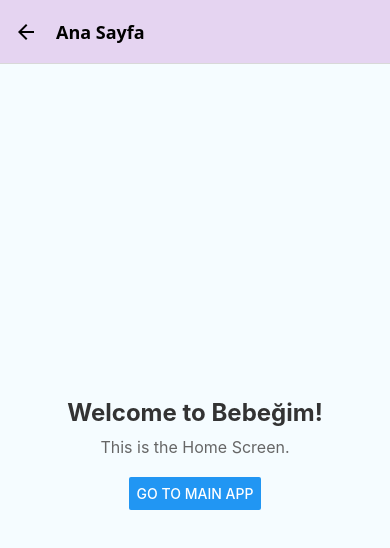
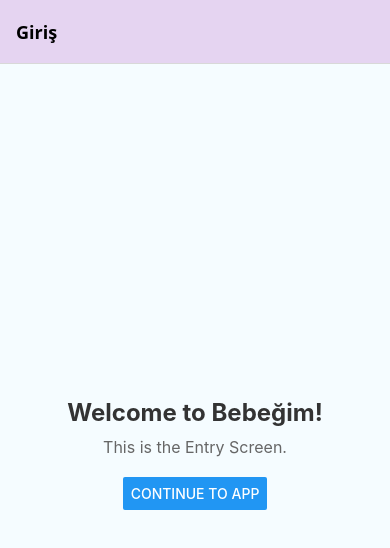
Before and after one commit to KodFikirSanat/BabyTrackerApp, a React Native app: screen /Main in a window 390 px wide. Shown: the top 548 px of the page. Built offline with nearby package versions, Linux system fonts and the light colour scheme.

Commit message:
feat: Implemented full app navigation with Stack and Bottom Tab Navigators, and new screens

```diff
--- a/src/navigation/AppNavigator.tsx
+++ b/src/navigation/AppNavigator.tsx
@@ -13,8 +13,8 @@ import {createNativeStackNavigator} from '@react-navigation/native-stack';
 
 // Import screen components
 import SplashScreen from '../screens/SplashScreen';
-import HomeScreen from '../screens/HomeScreen';
-import MainTabNavigator from './MainTabNavigator'; // Import the new tab navigator
+import EntryScreen from '../screens/EntryScreen'; // Updated from HomeScreen
+import MainTabNavigator from './MainTabNavigator';
 
 // Import the RootStackParamList type for type safety
 import {RootStackParamList} from '../types/navigation';
@@ -42,17 +42,17 @@ const AppNavigator = () => {
         <Stack.Screen
           name="Splash"
           component={SplashScreen}
-          options={{headerShown: false}} // Hide header for the splash screen
+          options={{headerShown: false}}
         />
         <Stack.Screen
-          name="Home"
-          component={HomeScreen}
-          options={{title: 'Ana Sayfa'}} // Title for the Home screen
+          name="Entry" // Updated from "Home"
+          component={EntryScreen} // Updated from HomeScreen
+          options={{title: 'Giriş'}}
         />
         <Stack.Screen
-          name="Main"
+          name="MainTabs" // Updated from "Main"
           component={MainTabNavigator}
-          options={{title: 'Bebeğim'}} // This title will be shown in the header for all tabs
+          options={{title: 'Bebeğim'}} // This header title applies to the whole tab navigator
         />
       </Stack.Navigator>
     </NavigationContainer>
--- a/src/navigation/MainTabNavigator.tsx
+++ b/src/navigation/MainTabNavigator.tsx
@@ -2,26 +2,21 @@
 
 /**
  * @file This component defines the main bottom tab navigation of the application.
- * It includes tabs for Tracking, AI, and Guides.
+ * It includes tabs for Home, Tracking, AI, Guides, and Profile.
  *
  * @format
  */
 
 import React from 'react';
 import {createBottomTabNavigator} from '@react-navigation/bottom-tabs';
+import {MainTabParamList} from '../types/navigation';
 
 // Import the screens for the tabs
+import HomeScreen from '../screens/HomeScreen';
 import TrackingScreen from '../screens/TrackingScreen';
 import AIScreen from '../screens/AIScreen';
 import GuidesScreen from '../screens/GuidesScreen';
-
-// This type will be used to ensure type safety for the tab navigator's screens.
-// We will add this to our main navigation types file in the next step.
-export type MainTabParamList = {
-  Tracking: undefined;
-  AI: undefined;
-  Guides: undefined;
-};
+import ProfileScreen from '../screens/ProfileScreen';
 
 const Tab = createBottomTabNavigator<MainTabParamList>();
 
@@ -31,37 +26,46 @@ const MainTabNavigator = () => {
 
   return (
     <Tab.Navigator
+      initialRouteName="HomeTab" // Set the initial tab to be the Home tab
       screenOptions={{
-        // Use the header from the parent Stack navigator
-        headerShown: false,
-        // Active tab color - using the blue from your doc
-        tabBarActiveTintColor: '#6b9ac4',
-        // Inactive tab color
-        tabBarInactiveTintColor: 'gray',
-        tabBarStyle: {
-          backgroundColor: '#ffffff', // White background for the tab bar
-        },
+        headerShown: false, // The header is handled by the parent StackNavigator
+        tabBarActiveTintColor: '#6b9ac4', // Active icon/label color
+        tabBarInactiveTintColor: 'gray', // Inactive icon/label color
       }}>
       <Tab.Screen
-        name="Tracking"
+        name="HomeTab"
+        component={HomeScreen}
+        options={{
+          tabBarLabel: 'Ana Sayfa',
+          // We will add icons later
+        }}
+      />
+      <Tab.Screen
+        name="TrackingTab"
         component={TrackingScreen}
         options={{
           tabBarLabel: 'Takip',
-          // Icons will be added in a future step
         }}
       />
       <Tab.Screen
-        name="AI"
+        name="AITab"
         component={AIScreen}
         options={{
           tabBarLabel: 'Yapay Zeka',
         }}
       />
       <Tab.Screen
-        name="Guides"
+        name="GuidesTab"
         component={GuidesScreen}
         options={{
           tabBarLabel: 'Rehberler',
+        }}
+      />
+      <Tab.Screen
+        name="ProfileTab"
+        component={ProfileScreen}
+        options={{
+          tabBarLabel: 'Profil',
         }}
       />
     </Tab.Navigator>
--- /dev/null
+++ b/src/screens/EntryScreen.tsx
@@ -0,0 +1,60 @@
+// src/screens/EntryScreen.tsx
+
+/**
+ * @file The entry screen of the application, shown after the splash screen.
+ * This screen might typically contain login/signup options.
+ *
+ * @format
+ */
+
+import React from 'react';
+import {View, Text, StyleSheet, Button} from 'react-native';
+import type {NativeStackScreenProps} from '@react-navigation/native-stack';
+import {RootStackParamList} from '../types/navigation';
+
+// Type definition for the Entry screen props.
+// Note: We will update 'Entry' in RootStackParamList in a later step.
+type EntryScreenProps = NativeStackScreenProps<RootStackParamList, 'Entry'>;
+
+const EntryScreen = ({navigation}: EntryScreenProps) => {
+  // 🚀 Log when the component mounts.
+  console.log('🚀 EntryScreen: Component mounted');
+
+  const handleGoToMainApp = () => {
+    console.log('🚀 EntryScreen: Navigating to MainTabs...');
+    navigation.navigate('MainTabs'); // We will rename 'Main' to 'MainTabs' later.
+  };
+
+  return (
+    <View style={styles.container}>
+      <Text style={styles.title}>Welcome to Bebeğim!</Text>
+      <Text style={styles.subtitle}>This is the Entry Screen.</Text>
+      <Button title="Continue to App" onPress={handleGoToMainApp} />
+    </View>
+  );
+};
+
+const styles = StyleSheet.create({
+  container: {
+    flex: 1,
+    justifyContent: 'center',
+    alignItems: 'center',
+    backgroundColor: '#F5FCFF',
+    padding: 20,
+  },
+  title: {
+    fontSize: 24,
+    fontWeight: 'bold',
+    textAlign: 'center',
+    color: '#333333',
+    marginBottom: 10,
+  },
+  subtitle: {
+    fontSize: 16,
+    textAlign: 'center',
+    color: '#666666',
+    marginBottom: 20,
+  },
+});
+
+export default EntryScreen;
--- a/src/screens/HomeScreen.tsx
+++ b/src/screens/HomeScreen.tsx
@@ -1,34 +1,23 @@
 // src/screens/HomeScreen.tsx
 
 /**
- * @file The main home screen of the application.
- * This is the first screen the user sees after the splash screen.
+ * @file The main Home screen, part of the bottom tab navigator.
+ * This screen displays a welcome message and quick access buttons.
  *
  * @format
  */
 
 import React from 'react';
-import {View, Text, StyleSheet, Button} from 'react-native';
-import type {NativeStackScreenProps} from '@react-navigation/native-stack';
-import {RootStackParamList} from '../types/navigation';
+import {View, Text, StyleSheet} from 'react-native';
 
-// Type definition for the Home screen props.
-type HomeScreenProps = NativeStackScreenProps<RootStackParamList, 'Home'>;
-
-const HomeScreen = ({navigation}: HomeScreenProps) => {
+const HomeScreen = () => {
   // 🚀 Log when the component mounts.
   console.log('🚀 HomeScreen: Component mounted');
 
-  const handleGoToMainApp = () => {
-    console.log('🚀 HomeScreen: Navigating to Main tab navigator...');
-    navigation.navigate('Main');
-  };
-
   return (
     <View style={styles.container}>
-      <Text style={styles.title}>Welcome to Bebeğim!</Text>
-      <Text style={styles.subtitle}>This is the Home Screen.</Text>
-      <Button title="Go to Main App" onPress={handleGoToMainApp} />
+      <Text style={styles.title}>Ana Sayfa</Text>
+      <Text style={styles.subtitle}>Hoş geldin! İşte son aktivitelerin.</Text>
     </View>
   );
 };
@@ -38,21 +27,16 @@ const styles = StyleSheet.create({
     flex: 1,
     justifyContent: 'center',
     alignItems: 'center',
-    backgroundColor: '#F5FCFF',
     padding: 20,
   },
   title: {
-    fontSize: 24,
+    fontSize: 28,
     fontWeight: 'bold',
-    textAlign: 'center',
-    color: '#333333',
-    marginBottom: 10,
+    marginBottom: 8,
   },
   subtitle: {
-    fontSize: 16,
-    textAlign: 'center',
-    color: '#666666',
-    marginBottom: 20,
+    fontSize: 18,
+    color: 'gray',
   },
 });
 
--- /dev/null
+++ b/src/screens/ProfileScreen.tsx
@@ -0,0 +1,37 @@
+// src/screens/ProfileScreen.tsx
+
+/**
+ * @file The user's profile screen.
+ * Displays and allows editing of baby and user information.
+ *
+ * @format
+ */
+
+import React from 'react';
+import {View, Text, StyleSheet} from 'react-native';
+
+const ProfileScreen = () => {
+  // 🚀 Log when the component mounts.
+  console.log('🚀 ProfileScreen: Component mounted');
+
+  return (
+    <View style={styles.container}>
+      <Text style={styles.title}>Profilim Sayfası</Text>
+    </View>
+  );
+};
+
+const styles = StyleSheet.create({
+  container: {
+    flex: 1,
+    justifyContent: 'center',
+    alignItems: 'center',
+    padding: 20,
+  },
+  title: {
+    fontSize: 24,
+    fontWeight: 'bold',
+  },
+});
+
+export default ProfileScreen;
--- a/src/screens/SplashScreen.tsx
+++ b/src/screens/SplashScreen.tsx
@@ -25,8 +25,8 @@ const SplashScreen = ({navigation}: SplashScreenProps) => {
     console.log('⏳ SplashScreen: Setting timeout for navigation to Home screen.');
     const timer = setTimeout(() => {
       // 🚀 Log the navigation action.
-      console.log('🚀 SplashScreen: Navigating to Home screen...');
-      navigation.replace('Home'); // Use replace to prevent going back to the splash screen.
+      console.log('🚀 SplashScreen: Navigating to Entry screen...');
+      navigation.replace('Entry'); // Use replace to prevent going back to the splash screen.
     }, 3000); // 3-second delay.
 
     // Cleanup function to clear the timer if the component unmounts.
```
Also changed, not shown: src/types/navigation.ts (+22 -4 lines).
